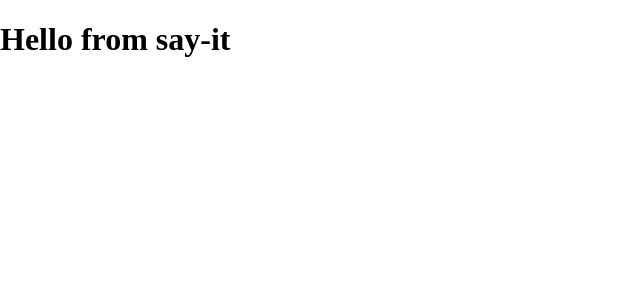
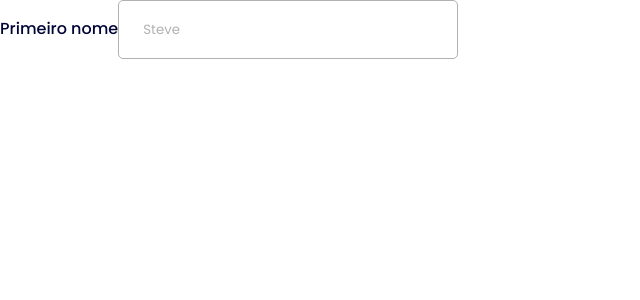
Before and after one commit to michelzaum/say-it, a React (Create React App) app in the folder front-end/: page / in a window 1280 px wide. Shown: the top 300 px of the page, without its empty margins (0-640 px from the left). Built offline with nearby package versions, Linux system fonts and the light colour scheme.

Commit message:
Creation of the FormField component

```diff
--- a/front-end/package.json
+++ b/front-end/package.json
@@ -42,6 +42,7 @@
     ]
   },
   "devDependencies": {
+    "@types/styled-components": "^5.1.24",
     "jest": "^27.5.1"
   }
 }
--- a/front-end/public/index.html
+++ b/front-end/public/index.html
@@ -5,6 +5,9 @@
     <meta name="viewport" content="width=device-width, initial-scale=1" />
     <meta name="theme-color" content="#000000" />
     <meta name="description" content="Web site created using create-react-app" />
+    <link rel="preconnect" href="https://fonts.googleapis.com">
+    <link rel="preconnect" href="https://fonts.gstatic.com" crossorigin>
+    <link href="https://fonts.googleapis.com/css2?family=Poppins:wght@400;500;600;700&display=swap" rel="stylesheet">
     <title>React App</title>
   </head>
   <body>
--- a/front-end/src/App.tsx
+++ b/front-end/src/App.tsx
@@ -1,9 +1,10 @@
 import './App.css';
+import { FormField } from './components/FormField';
 
 function App() {
   return (
     <div>
-      <h1>Hello from say-it</h1>
+      <FormField />
     </div>
   );
 }
--- /dev/null
+++ b/front-end/src/components/FormField/index.tsx
@@ -0,0 +1,10 @@
+import { Input, Label } from './styles';
+
+export const FormField = () => {
+  return (
+    <>
+      <Label>Primeiro nome</Label>
+      <Input placeholder="Steve" />
+    </>
+  )
+};
--- /dev/null
+++ b/front-end/src/components/FormField/styles.ts
@@ -0,0 +1,23 @@
+import styled from 'styled-components';
+import { colors } from '../../constants/colors';
+import { measures } from '../../constants/measures';
+
+export const Label = styled.label`
+  font-size: ${measures['spacing-medium']}px;
+  font-weight: 500;
+  color: ${colors.dark};
+`;
+
+export const Input = styled.input`
+  height: 59px;
+  width: 340px;
+  color: ${colors.dark};
+  border: 1px solid ${colors.gray};
+  border-radius: 5px;
+  padding-left: ${measures['spacing-large']}px;
+  outline-color: rgba(0, 0, 0, 0.3);
+
+  ::placeholder {
+    color: ${colors.gray};
+  }
+`;
--- a/front-end/src/index.css
+++ b/front-end/src/index.css
@@ -1,6 +1,7 @@
-body {
+* {
   margin: 0;
   padding: 0;
   border: 0;
   box-sizing: border-box;
+  font-family: 'Poppins', sans-serif;
 }
```
Also changed, not shown: 2 other files (tests, documents, lock files or other folders).
